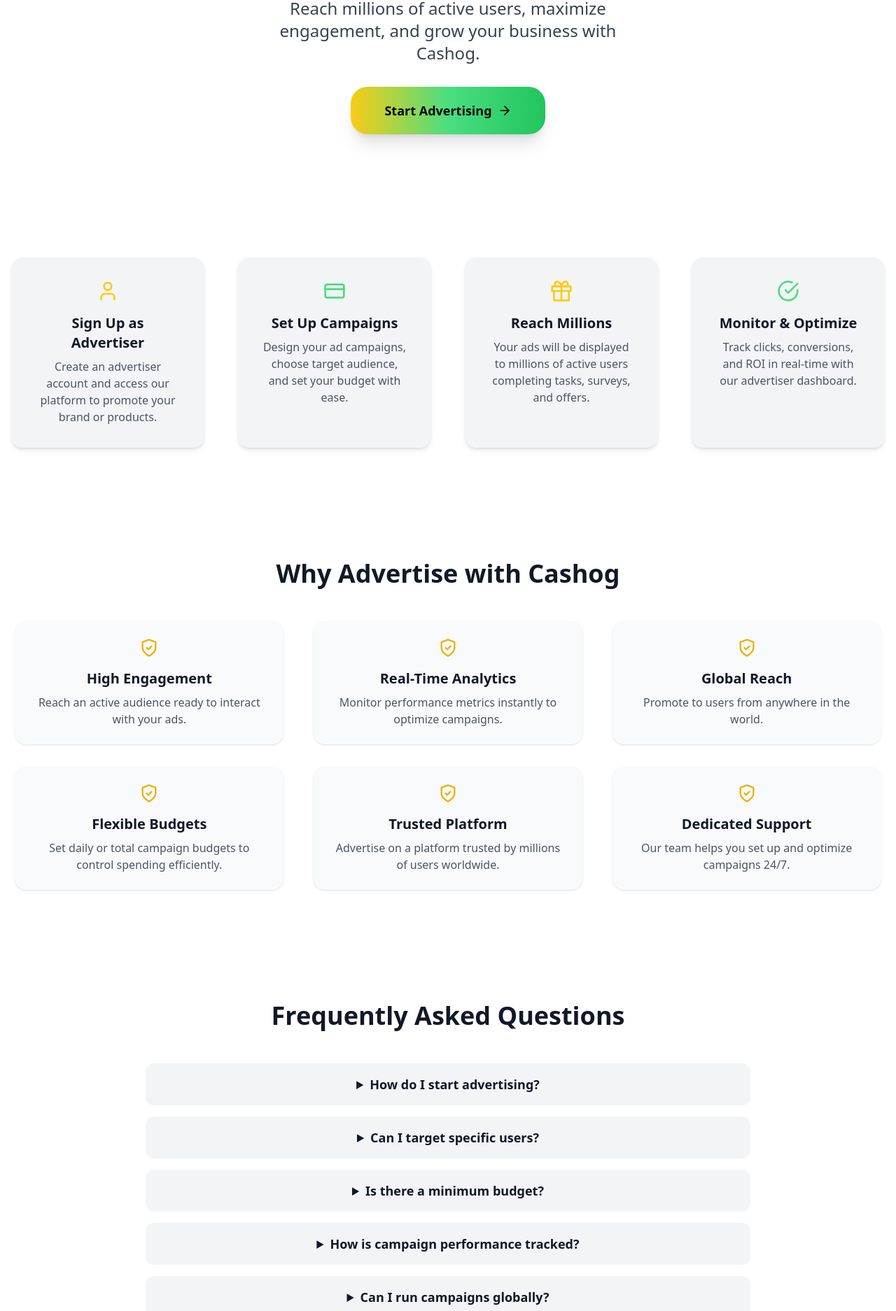
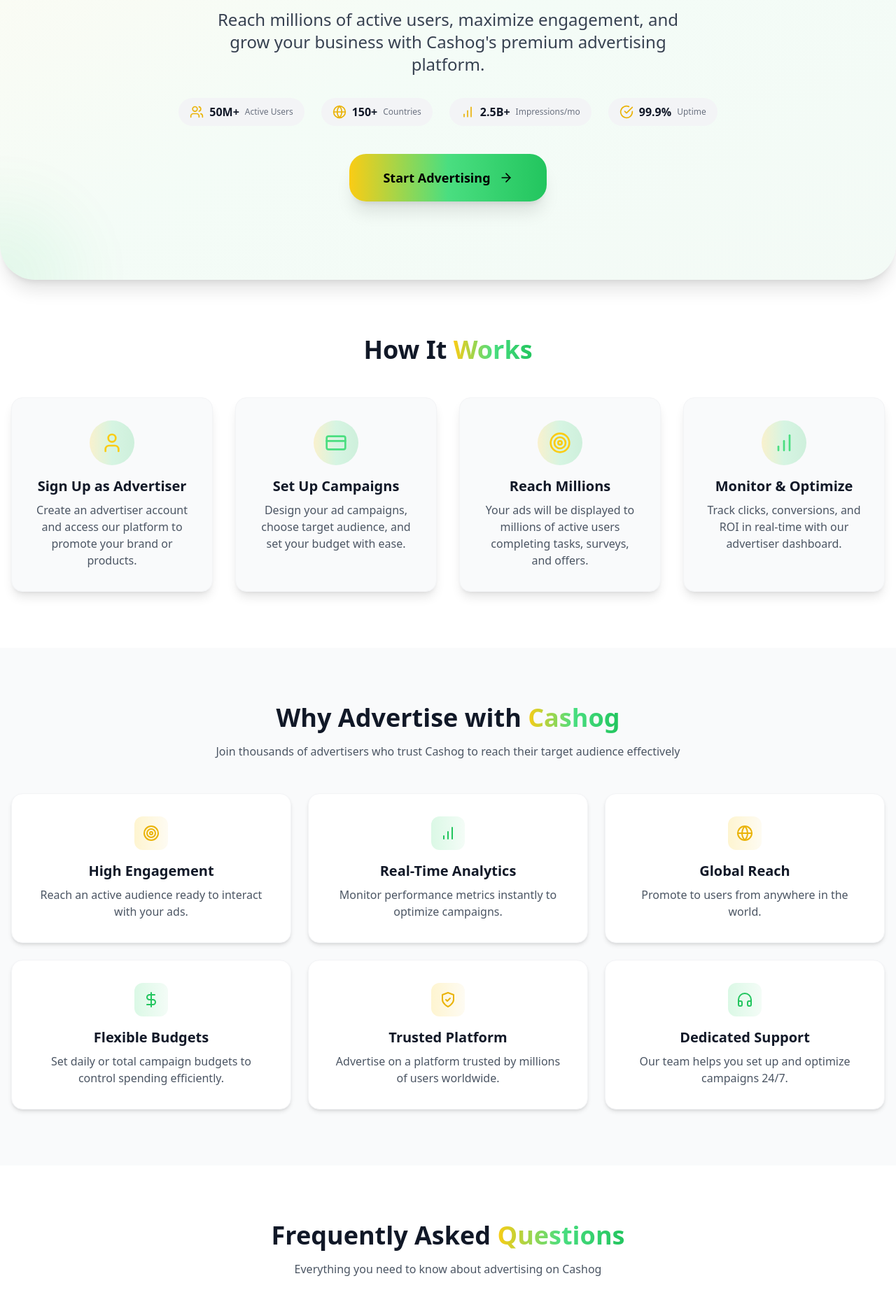
Before and after one commit to tool63/cashin, a Next.js app: page /advertise in a window 1280 px wide. Shown: the part 340-2214 px from the top of the page at 70% size. Built offline with nearby package versions, Linux system fonts and the light colour scheme.

Commit message:
Update page.tsx

```diff
--- a/app/(site)/advertise/page.tsx
+++ b/app/(site)/advertise/page.tsx
@@ -1,7 +1,7 @@
 "use client";
 
 import React from "react";
-import { ArrowRight, User, CreditCard, Gift, CheckCircle, ShieldCheck } from "lucide-react";
+import { ArrowRight, User, CreditCard, Gift, CheckCircle, ShieldCheck, Target, Globe, BarChart, DollarSign, HeadphonesIcon, Users } from "lucide-react";
 import Link from "next/link";
 import { motion } from "framer-motion";
 import Meta from "@/components/seo/SeoEngine";
@@ -20,12 +20,12 @@ const steps = [
     description: "Design your ad campaigns, choose target audience, and set your budget with ease.",
   },
   {
-    icon: <Gift size={32} className="text-yellow-400" />,
+    icon: <Target size={32} className="text-yellow-400" />,
     title: "Reach Millions",
     description: "Your ads will be displayed to millions of active users completing tasks, surveys, and offers.",
   },
   {
-    icon: <CheckCircle size={32} className="text-green-400" />,
+    icon: <BarChart size={32} className="text-green-400" />,
     title: "Monitor & Optimize",
     description: "Track clicks, conversions, and ROI in real-time with our advertiser dashboard.",
   },
@@ -33,21 +33,60 @@ const steps = [
 
 /* ================= FEATURES ================= */
 const features = [
-  { title: "High Engagement", description: "Reach an active audience ready to interact with your ads." },
-  { title: "Real-Time Analytics", description: "Monitor performance metrics instantly to optimize campaigns." },
-  { title: "Global Reach", description: "Promote to users from anywhere in the world." },
-  { title: "Flexible Budgets", description: "Set daily or total campaign budgets to control spending efficiently." },
-  { title: "Trusted Platform", description: "Advertise on a platform trusted by millions of users worldwide." },
-  { title: "Dedicated Support", description: "Our team helps you set up and optimize campaigns 24/7." },
+  {
+    icon: <Target size={24} className="text-yellow-500" />,
+    title: "High Engagement",
+    description: "Reach an active audience ready to interact with your ads.",
+    color: "from-yellow-400/20 to-yellow-500/5"
+  },
+  {
+    icon: <BarChart size={24} className="text-green-500" />,
+    title: "Real-Time Analytics",
+    description: "Monitor performance metrics instantly to optimize campaigns.",
+    color: "from-green-400/20 to-green-500/5"
+  },
+  {
+    icon: <Globe size={24} className="text-yellow-500" />,
+    title: "Global Reach",
+    description: "Promote to users from anywhere in the world.",
+    color: "from-yellow-400/20 to-yellow-500/5"
+  },
+  {
+    icon: <DollarSign size={24} className="text-green-500" />,
+    title: "Flexible Budgets",
+    description: "Set daily or total campaign budgets to control spending efficiently.",
+    color: "from-green-400/20 to-green-500/5"
+  },
+  {
+    icon: <ShieldCheck size={24} className="text-yellow-500" />,
+    title: "Trusted Platform",
+    description: "Advertise on a platform trusted by millions of users worldwide.",
+    color: "from-yellow-400/20 to-yellow-500/5"
+  },
+  {
+    icon: <HeadphonesIcon size={24} className="text-green-500" />,
+    title: "Dedicated Support",
+    description: "Our team helps you set up and optimize campaigns 24/7.",
+    color: "from-green-400/20 to-green-500/5"
+  },
 ];
 
 /* ================= FAQ ================= */
 const faqs = [
-  { q: "How do I start advertising?", a: "Sign up for a free advertiser account and create your first campaign instantly." },
-  { q: "Can I target specific users?", a: "Yes, our platform allows detailed targeting by demographics, location, and interests." },
-  { q: "Is there a minimum budget?", a: "You can start with any budget that fits your advertising goals." },
-  { q: "How is campaign performance tracked?", a: "Real-time dashboards provide clicks, conversions, and ROI metrics." },
-  { q: "Can I run campaigns globally?", a: "Absolutely! Our platform supports global reach and multi-country campaigns." },
+  { q: "How do I start advertising?", a: "Sign up for a free advertiser account and create your first campaign instantly. No credit card required to get started." },
+  { q: "Can I target specific users?", a: "Yes, our platform allows detailed targeting by demographics, location, interests, and user behavior to ensure your ads reach the right audience." },
+  { q: "Is there a minimum budget?", a: "You can start with any budget that fits your advertising goals. Our flexible system works for both small businesses and enterprise campaigns." },
+  { q: "How is campaign performance tracked?", a: "Real-time dashboards provide clicks, conversions, impressions, CTR, and ROI metrics with detailed breakdowns by campaign, ad set, and creative." },
+  { q: "Can I run campaigns globally?", a: "Absolutely! Our platform supports global reach and multi-country campaigns with localized targeting options for maximum effectiveness." },
+  { q: "What ad formats are supported?", a: "We support display ads, native ads, video ads, and interactive offer walls to maximize engagement with your target audience." },
+];
+
+/* ================= STATS ================= */
+const stats = [
+  { value: "50M+", label: "Active Users", icon: <Users size={20} /> },
+  { value: "150+", label: "Countries", icon: <Globe size={20} /> },
+  { value: "2.5B+", label: "Impressions/mo", icon: <BarChart size={20} /> },
+  { value: "99.9%", label: "Uptime", icon: <CheckCircle size={20} /> },
 ];
 
 /* ================= PAGE COMPONENT ================= */
@@ -55,18 +94,21 @@ export default function AdvertisePage() {
   return (
     <>
       <Meta
-        title="Cashog - Advertise with Us"
-        description="Reach millions of active users by advertising with Cashog. Flexible budgets, real-time analytics, and global reach for your campaigns."
+        title="Cashog - Advertise with Us | Reach Millions of Active Users"
+        description="Reach millions of active users by advertising with Cashog. Flexible budgets, real-time analytics, and global reach for your campaigns. Start advertising today!"
       />
 
       <main className="transition-colors duration-300 bg-white dark:bg-[#070A14] text-gray-900 dark:text-white min-h-screen">
 
         {/* ================= HERO ================= */}
-        <section className="py-24 px-4 text-center rounded-b-3xl transition-colors duration-300
-            bg-white dark:bg-[#111827]">
-          <div className="max-w-3xl mx-auto">
-            <h1 className="text-5xl sm:text-6xl font-extrabold mb-4
-                text-gray-900 dark:text-white">
+        <section className="relative py-28 px-4 text-center overflow-hidden bg-white dark:bg-[#070A14] rounded-b-[50px] shadow-xl">
+          {/* Gradient background elements */}
+          <div className="absolute inset-0 bg-gradient-to-br from-yellow-500/5 via-green-500/5 to-green-600/5"></div>
+          <div className="absolute -top-24 -right-24 w-48 h-48 bg-yellow-400/10 rounded-full blur-3xl animate-pulse"></div>
+          <div className="absolute -bottom-24 -left-24 w-48 h-48 bg-green-500/10 rounded-full blur-3xl animate-pulse delay-1000"></div>
+
+          <div className="max-w-4xl mx-auto relative z-10">
+            <h1 className="text-5xl sm:text-6xl font-extrabold mb-4 text-gray-900 dark:text-white">
               Advertise with Cashog
             </h1>
 
@@ -77,18 +119,29 @@ export default function AdvertisePage() {
             </div>
 
             <p className="text-lg sm:text-xl md:text-2xl mb-8
-                text-gray-700 dark:text-gray-300 max-w-xl mx-auto leading-relaxed">
-              Reach millions of active users, maximize engagement, and grow your business with Cashog.
+                text-gray-700 dark:text-gray-300 max-w-2xl mx-auto leading-relaxed">
+              Reach millions of active users, maximize engagement, and grow your business with Cashog's premium advertising platform.
             </p>
 
-            <Link href="/signup" className="cta-observer inline-block">
+            {/* Stats Bar */}
+            <div className="flex flex-wrap justify-center gap-6 mb-10">
+              {stats.map((stat, i) => (
+                <div key={i} className="flex items-center gap-2 px-4 py-2 bg-gray-100 dark:bg-gray-800/50 rounded-full">
+                  <span className="text-yellow-500">{stat.icon}</span>
+                  <span className="font-bold text-gray-900 dark:text-white">{stat.value}</span>
+                  <span className="text-xs text-gray-500 dark:text-gray-400">{stat.label}</span>
+                </div>
+              ))}
+            </div>
+
+            <Link href="/signup?type=advertiser" className="cta-observer inline-block">
               <motion.span
                 whileHover={{ scale: 1.05 }}
                 whileTap={{ scale: 0.97 }}
-                className="inline-flex items-center gap-2
+                className="inline-flex items-center gap-3
                     bg-gradient-to-r from-yellow-400 via-green-400 to-green-500
-                    text-black dark:text-black px-12 py-5 rounded-3xl font-bold shadow-xl
-                    dark:shadow-none text-lg"
+                    text-black px-12 py-5 rounded-3xl font-bold shadow-xl text-lg
+                    hover:shadow-2xl transition-all duration-300"
               >
                 Start Advertising <ArrowRight size={20} />
               </motion.span>
@@ -97,7 +150,11 @@ export default function AdvertisePage() {
         </section>
 
         {/* ================= STEPS ================= */}
-        <section className="max-w-7xl mx-auto px-4 py-20 grid gap-12 md:grid-cols-2 lg:grid-cols-4 text-center">
+        <section className="max-w-7xl mx-auto px-4 py-20">
+          <h2 className="text-3xl md:text-4xl font-bold text-center mb-12">
+            How It <span className="bg-clip-text text-transparent bg-gradient-to-r from-yellow-400 via-green-400 to-green-500">Works</span>
+          </h2>
+          <div className="grid gap-8 md:grid-cols-2 lg:grid-cols-4">
             {steps.map((step, i) => (
               <motion.div
                 key={i}
@@ -105,76 +162,116 @@ export default function AdvertisePage() {
                 whileInView={{ opacity: 1, y: 0 }}
                 viewport={{ once: true }}
                 transition={{ duration: 0.6, delay: i * 0.2 }}
-              className="bg-gray-100 dark:bg-[#1A1F2B] rounded-2xl p-8 flex flex-col items-center shadow-md hover:shadow-lg transition-shadow duration-300"
+                className="bg-gray-50 dark:bg-[#0b0e1a] rounded-2xl p-8 flex flex-col items-center text-center shadow-lg hover:shadow-xl transition-all duration-300 border border-gray-100 dark:border-gray-800 group hover:-translate-y-2"
               >
-              <div className="mb-4">{step.icon}</div>
+                <div className="mb-4 p-4 rounded-full bg-gradient-to-r from-yellow-400/20 via-green-400/20 to-green-500/20 group-hover:scale-110 transition-transform duration-300">
+                  {step.icon}
+                </div>
                 <h3 className="text-xl font-semibold mb-2">{step.title}</h3>
                 <p className="text-gray-600 dark:text-gray-400">{step.description}</p>
               </motion.div>
             ))}
+          </div>
         </section>
 
         {/* ================= FEATURES ================= */}
-        <section className="max-w-7xl mx-auto px-4 py-20 text-center">
-          <h2 className="text-3xl md:text-4xl font-bold mb-12">
-            Why Advertise with Cashog
+        <section className="py-20 px-4 bg-gray-50 dark:bg-[#0b0e1a]">
+          <div className="max-w-7xl mx-auto">
+            <h2 className="text-3xl md:text-4xl font-bold text-center mb-4">
+              Why Advertise with <span className="bg-clip-text text-transparent bg-gradient-to-r from-yellow-400 via-green-400 to-green-500">Cashog</span>
             </h2>
-          <div className="grid gap-8 md:grid-cols-2 lg:grid-cols-3 justify-center">
+            <p className="text-center text-gray-600 dark:text-gray-400 mb-12 max-w-2xl mx-auto">
+              Join thousands of advertisers who trust Cashog to reach their target audience effectively
+            </p>
+
+            <div className="grid gap-6 md:grid-cols-2 lg:grid-cols-3">
               {features.map((feature, i) => (
                 <motion.div
                   key={i}
                   initial={{ opacity: 0, y: 30 }}
                   whileInView={{ opacity: 1, y: 0 }}
                   viewport={{ once: true }}
-                transition={{ duration: 0.5, delay: i * 0.2 }}
-                className="bg-gray-50 dark:bg-[#111827] rounded-2xl p-6 text-center shadow hover:shadow-xl transition-shadow duration-300 w-full max-w-sm mx-auto"
+                  transition={{ duration: 0.5, delay: i * 0.1 }}
+                  className={`bg-white dark:bg-[#070A14] rounded-2xl p-8 text-center shadow-md hover:shadow-xl transition-all duration-300 border border-gray-100 dark:border-gray-800 hover:-translate-y-2`}
                 >
-                <div className="flex justify-center mb-4 text-yellow-500">
-                  <ShieldCheck size={28} />
+                  <div className={`inline-flex p-3 rounded-xl bg-gradient-to-r ${feature.color} mb-4`}>
+                    {feature.icon}
                   </div>
                   <h3 className="text-xl font-semibold mb-2">{feature.title}</h3>
                   <p className="text-gray-600 dark:text-gray-400">{feature.description}</p>
                 </motion.div>
               ))}
             </div>
+          </div>
         </section>
 
         {/* ================= FAQ ================= */}
-        <section className="max-w-4xl mx-auto px-4 py-20 text-center">
-          <h2 className="text-3xl md:text-4xl font-bold mb-12">Frequently Asked Questions</h2>
+        <section className="max-w-4xl mx-auto px-4 py-20">
+          <h2 className="text-3xl md:text-4xl font-bold text-center mb-4">
+            Frequently Asked <span className="bg-clip-text text-transparent bg-gradient-to-r from-yellow-400 via-green-400 to-green-500">Questions</span>
+          </h2>
+          <p className="text-center text-gray-600 dark:text-gray-400 mb-12">
+            Everything you need to know about advertising on Cashog
+          </p>
+
           <div className="space-y-4">
             {faqs.map((faq, i) => (
-              <details key={i} className="bg-gray-100 dark:bg-[#1A1F2B] rounded-xl p-4 cursor-pointer group">
-                <summary className="font-semibold text-lg">{faq.q}</summary>
-                <p className="mt-2 text-gray-600 dark:text-gray-400">{faq.a}</p>
-              </details>
+              <motion.details
+                key={i}
+                initial={{ opacity: 0, y: 20 }}
+                whileInView={{ opacity: 1, y: 0 }}
+                viewport={{ once: true }}
+                transition={{ duration: 0.5, delay: i * 0.1 }}
+                className="group bg-white dark:bg-[#0b0e1a] rounded-xl border border-gray-200 dark:border-gray-800 overflow-hidden hover:shadow-lg transition-all duration-300"
+              >
+                <summary className="font-semibold text-lg px-6 py-4 cursor-pointer flex items-center justify-between hover:bg-gradient-to-r hover:from-yellow-400/5 hover:via-green-400/5 hover:to-green-500/5">
+                  <span>{faq.q}</span>
+                  <span className="text-green-500 group-open:rotate-180 transition-transform duration-300">▼</span>
+                </summary>
+                <div className="px-6 pb-4 text-gray-600 dark:text-gray-400 border-t border-gray-200 dark:border-gray-800 pt-4">
+                  {faq.a}
+                </div>
+              </motion.details>
             ))}
           </div>
         </section>
 
         {/* ================= FINAL CTA ================= */}
-        <section className="text-center py-28 w-full rounded-t-3xl transition-colors duration-300
-            bg-white dark:bg-[#111827]">
+        <section className="relative py-28 px-4 text-center overflow-hidden bg-white dark:bg-[#070A14] rounded-t-[50px] shadow-xl">
+          {/* Gradient background elements */}
+          <div className="absolute inset-0 bg-gradient-to-br from-yellow-500/5 via-green-500/5 to-green-600/5"></div>
+          <div className="absolute -top-24 left-1/2 transform -translate-x-1/2 w-96 h-96 bg-yellow-400/10 rounded-full blur-3xl animate-pulse"></div>
+
+          <div className="relative z-10 max-w-4xl mx-auto">
             <h2 className="text-4xl sm:text-5xl font-extrabold mb-8
                 bg-clip-text text-transparent
                 bg-gradient-to-r from-yellow-400 via-green-400 to-green-500">
-            Start Advertising with Cashog Today!
+              Ready to Scale Your Advertising?
             </h2>
-          <Link href="/signup" className="cta-observer inline-block">
+
+            <p className="text-xl text-gray-700 dark:text-gray-300 mb-10 max-w-2xl mx-auto">
+              Join thousands of advertisers already reaching millions of active users on Cashog
+            </p>
+
+            <Link href="/signup?type=advertiser" className="cta-observer inline-block">
               <motion.span
                 whileHover={{ scale: 1.05 }}
                 whileTap={{ scale: 0.97 }}
                 className="inline-flex items-center gap-3
                     bg-gradient-to-r from-yellow-400 via-green-400 to-green-500
-                  text-black dark:text-black px-16 py-6 rounded-3xl font-bold shadow-2xl
-                  dark:shadow-none text-xl"
+                    text-black px-16 py-6 rounded-3xl font-bold shadow-2xl text-xl
+                    hover:shadow-2xl transition-all duration-300"
               >
-              Launch Your Campaign <ArrowRight size={20} />
+                Launch Your Campaign <ArrowRight size={24} />
               </motion.span>
             </Link>
-          <p className="mt-6 text-gray-700 dark:text-gray-300 text-lg max-w-md mx-auto transition-colors duration-300">
-            Reach millions of active users and grow your brand with Cashog’s trusted advertising platform.
-          </p>
+
+            <div className="mt-10 flex flex-wrap justify-center gap-6 text-sm text-gray-500 dark:text-gray-400">
+              <span className="flex items-center gap-2">✓ No credit card required</span>
+              <span className="flex items-center gap-2">✓ Cancel anytime</span>
+              <span className="flex items-center gap-2">✓ 24/7 support</span>
+            </div>
+          </div>
         </section>
 
       </main>
```
Lines whose indentation alone changed are shown as unchanged.
